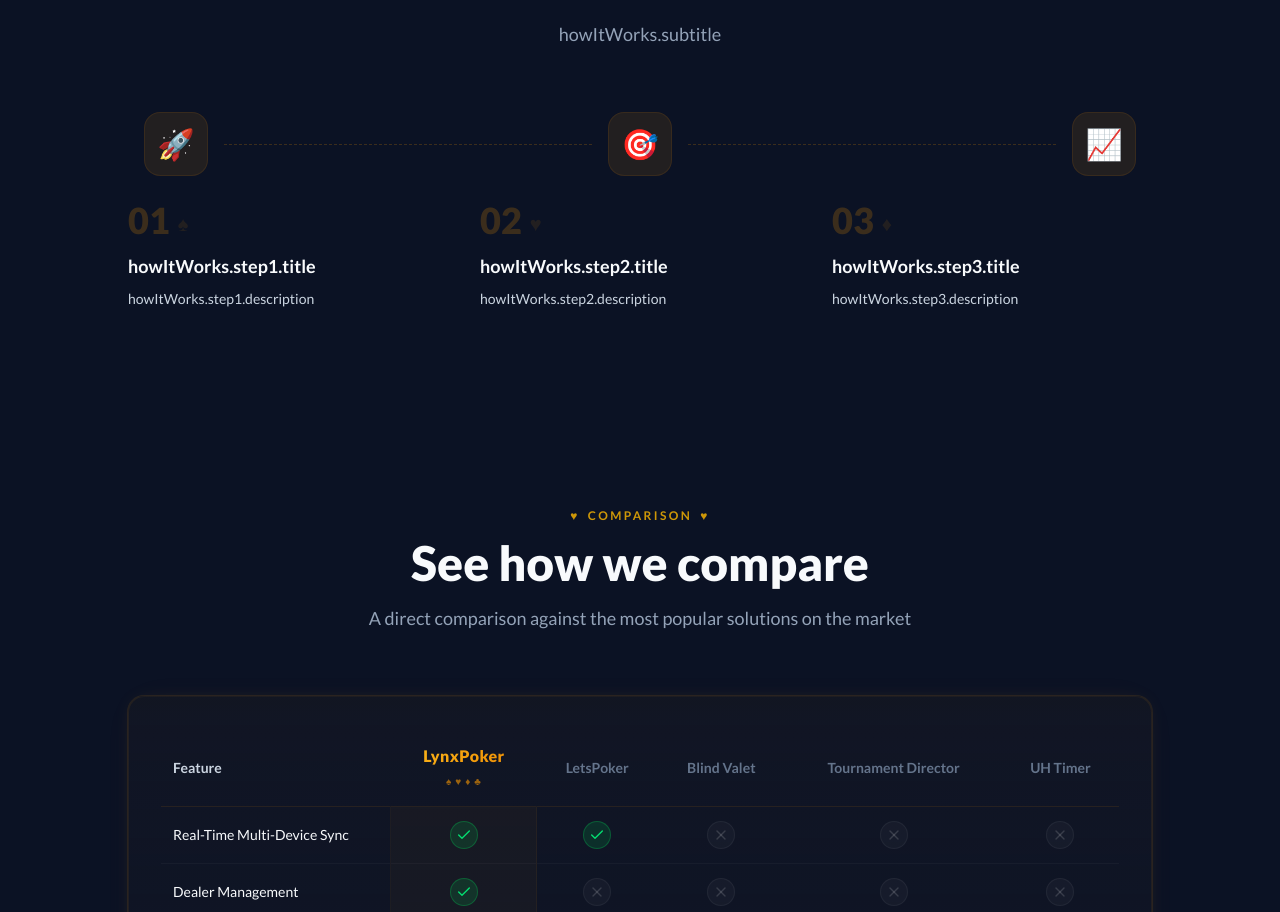
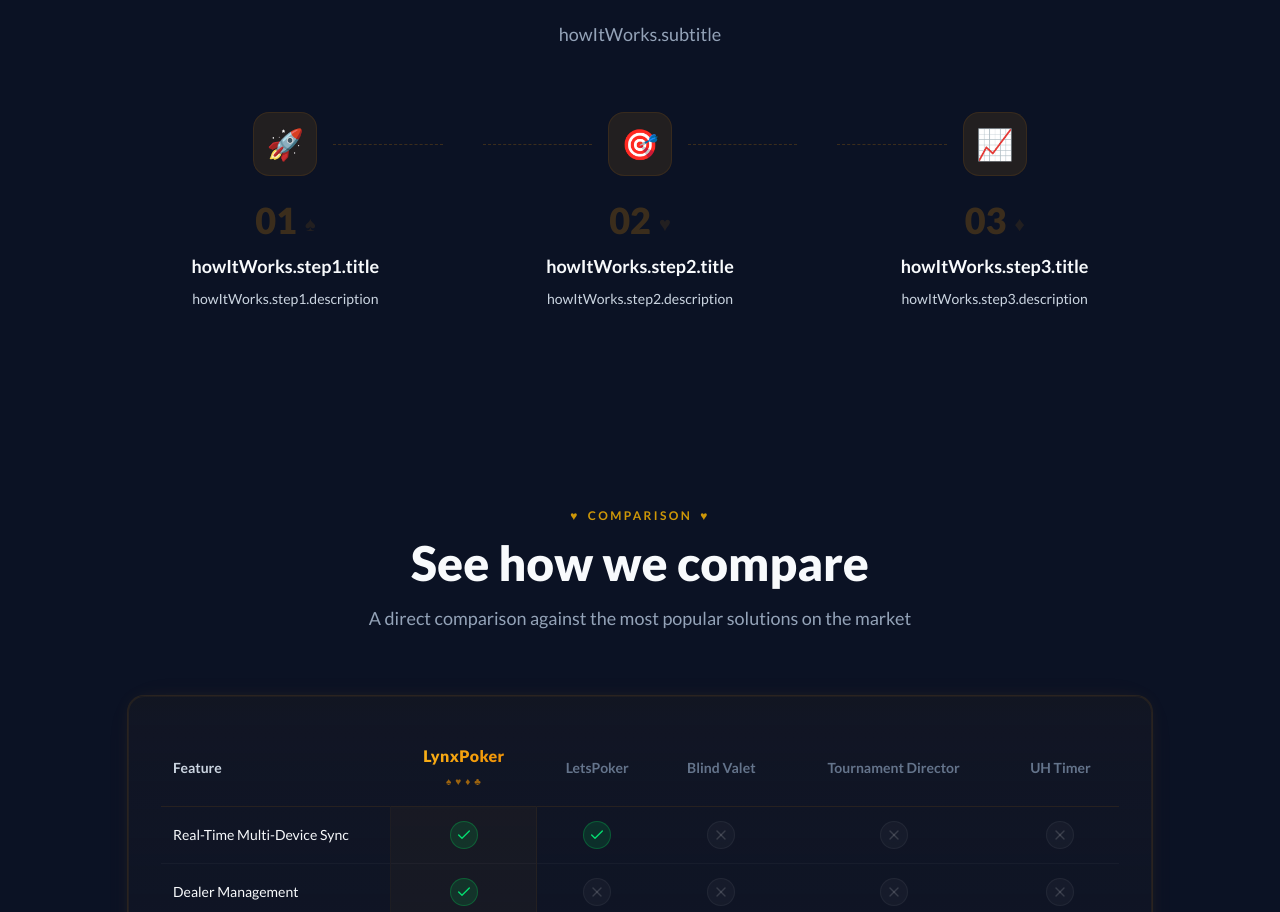
Before and after one commit to adamshriki/lynxpoker-website, a Next.js app: page /en in a window 1280 px wide. Shown: the part 2548-3460 px from the top of the page. Built offline with nearby package versions, Linux system fonts and the light colour scheme.

Commit message:
fix: redesign how-it-works — unified cards with inline connectors, centered layout

```diff
--- a/src/app/[locale]/page.tsx
+++ b/src/app/[locale]/page.tsx
@@ -497,22 +497,8 @@
             </p>
           </motion.div>
 
-          {/* Step icons row with connectors */}
-          <div className="hidden md:flex items-center justify-between mb-6 px-4">
-            {["🚀", "🎯", "📈"].map((emoji, i) => (
-              <React.Fragment key={i}>
-                <div className="w-16 h-16 rounded-2xl bg-amber-500/10 border border-amber-500/10 flex items-center justify-center text-3xl shrink-0">
-                  {emoji}
-                </div>
-                {i < 2 && (
-                  <div className="flex-1 mx-4 border-t border-dashed border-amber-500/20" />
-                )}
-              </React.Fragment>
-            ))}
-          </div>
-
           <motion.div
-            className="grid md:grid-cols-3 gap-8"
+            className="grid md:grid-cols-3 gap-10"
             variants={stagger}
             initial="initial"
             whileInView="animate"
@@ -527,17 +513,33 @@
             ).map(({ key, num, suit, emoji }, i) => (
               <motion.div
                 key={key}
-                className="relative text-center md:text-start"
+                className="relative flex flex-col items-center text-center"
                 variants={fadeInUp}
               >
-                {/* Icon + number: mobile only (desktop icons are in the row above) */}
-                <div className="flex flex-col items-center md:hidden gap-3 mb-4">
-                  <div className="w-16 h-16 rounded-2xl bg-amber-500/10 border border-amber-500/10 flex items-center justify-center text-3xl">
+                {/* Icon with connector lines on each side */}
+                <div className="flex items-center w-full mb-6">
+                  {/* Left connector (not on first step) */}
+                  {i > 0 ? (
+                    <div className="hidden md:block flex-1 border-t border-dashed border-amber-500/20" />
+                  ) : (
+                    <div className="hidden md:block flex-1" />
+                  )}
+
+                  {/* Icon */}
+                  <div className="w-16 h-16 rounded-2xl bg-amber-500/10 border border-amber-500/10 flex items-center justify-center text-3xl shrink-0 mx-4">
                     {emoji}
                   </div>
+
+                  {/* Right connector (not on last step) */}
+                  {i < 2 ? (
+                    <div className="hidden md:block flex-1 border-t border-dashed border-amber-500/20" />
+                  ) : (
+                    <div className="hidden md:block flex-1" />
+                  )}
                 </div>
-                {/* Step number */}
-                <div className="flex items-end gap-2 mb-3 justify-center md:justify-start">
+
+                {/* Number */}
+                <div className="flex items-end gap-2 mb-3 justify-center">
                   <span className="text-4xl font-black text-amber-500/20">
                     {num}
                   </span>
@@ -545,10 +547,12 @@
                     {suit}
                   </span>
                 </div>
+
+                {/* Title & description */}
                 <h3 className="text-lg font-bold text-text-primary mb-2">
                   {t(`howItWorks.${key}.title`)}
                 </h3>
-                <p className="text-sm text-text-secondary leading-relaxed">
+                <p className="text-sm text-text-secondary leading-relaxed max-w-xs">
                   {t(`howItWorks.${key}.description`)}
                 </p>
               </motion.div>
```
